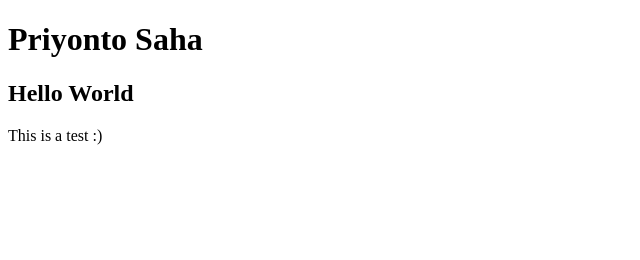
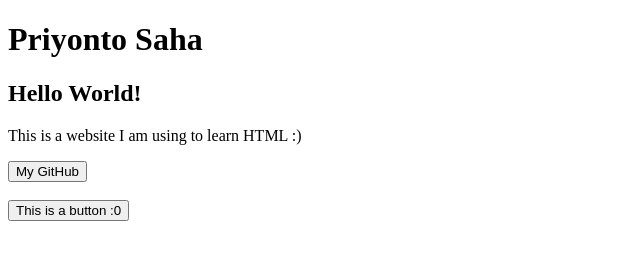
Before and after one commit to P-Saha/p-saha.github.io, a plain HTML site: page index.html in a window 1280 px wide. Shown: the whole page, without its empty margins (0-640 px from the left). Drawn offline with Linux system fonts and the light colour scheme.

Commit message:
Update index.html

```diff
--- a/index.html
+++ b/index.html
@@ -2,7 +2,17 @@
 <html>
 <body>
 <h1>Priyonto Saha</h1>
-<h2>Hello World</h2>
-<p>This is a test :)</p>
+<h2>Hello World!</h2>
+<p>
+This is a website I am using to learn HTML :) <br>
+<form action="https://github.com/P-Saha">
+    <input type="submit" value="My GitHub" />
+</form>
+<br>
+<form action="https://youtu.be/dQw4w9WgXcQ">
+    <input type="submit" value="This is a button :0" />
+</form>
+<br>
+</p>
 </body>
 </html>
```
